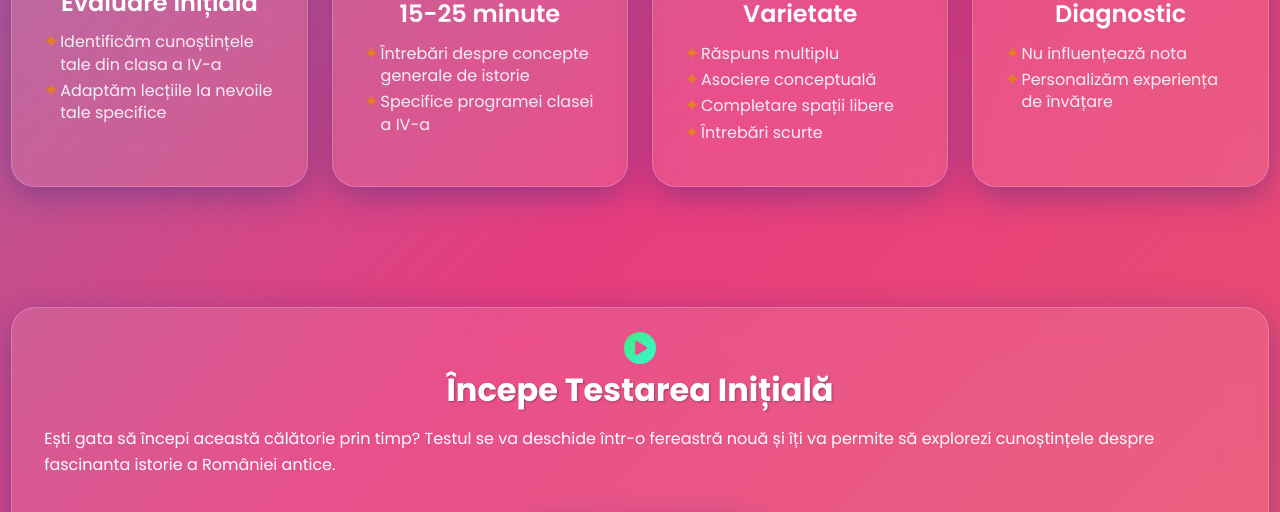
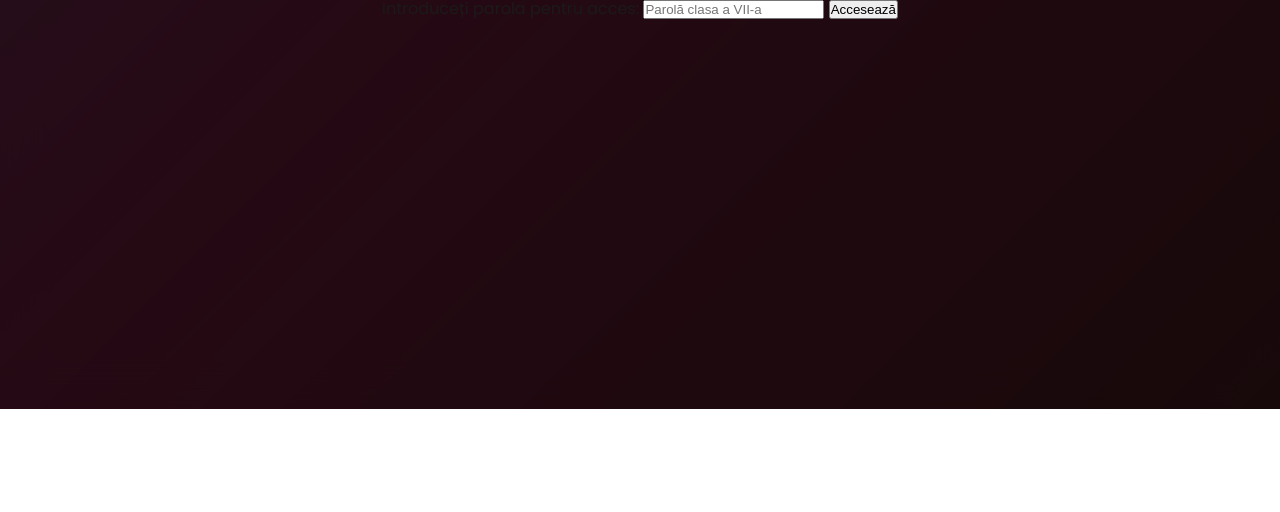
Before and after one commit to Ekry17/Istoria, a plain HTML site: page testare-initiala-clasa7.html in a window 1280 px wide. Shown: the part 391-903 px from the top of the page. After the commit the page ends 800 px from the top, so only its background shows below. Drawn offline with Linux system fonts and the light colour scheme.

Commit message:
Add password protection to initial test pages
Introduced a password overlay to testare-initiala-clasa5.html, clasa6.html, clasa7.html, and clasa8.html to restrict access to test content. Also removed the unused testare-initiala.html file.

```diff
--- a/testare-initiala-clasa7.html
+++ b/testare-initiala-clasa7.html
@@ -12,8 +12,15 @@
 </head>
 
 <body>
-    <!-- Conținut Testare Inițială FĂRĂ parolă -->
-    <div class="protected-content" id="protectedContent" style="display: block;">
+    <div id="passwordOverlay" class="password-overlay">
+        <form id="passwordForm" class="password-form">
+            <label for="passwordInput">Introduceți parola pentru acces:</label>
+            <input type="password" id="passwordInput" placeholder="Parolă clasa a VII-a" required>
+            <button type="submit">Accesează</button>
+            <div id="passwordError" class="password-error" style="display:none;color:red;">Parolă greșită!</div>
+        </form>
+    </div>
+    <div class="protected-content" id="protectedContent" style="display: none;">
         <!-- Header -->
         <header class="header">
             <nav class="navbar">
```
Also changed, not shown: testare-initiala-clasa5.html (+9 -2 lines), testare-initiala-clasa6.html (+9 -2 lines), testare-initiala-clasa8.html (+9 -2 lines), testare-initiala.html (deleted).
